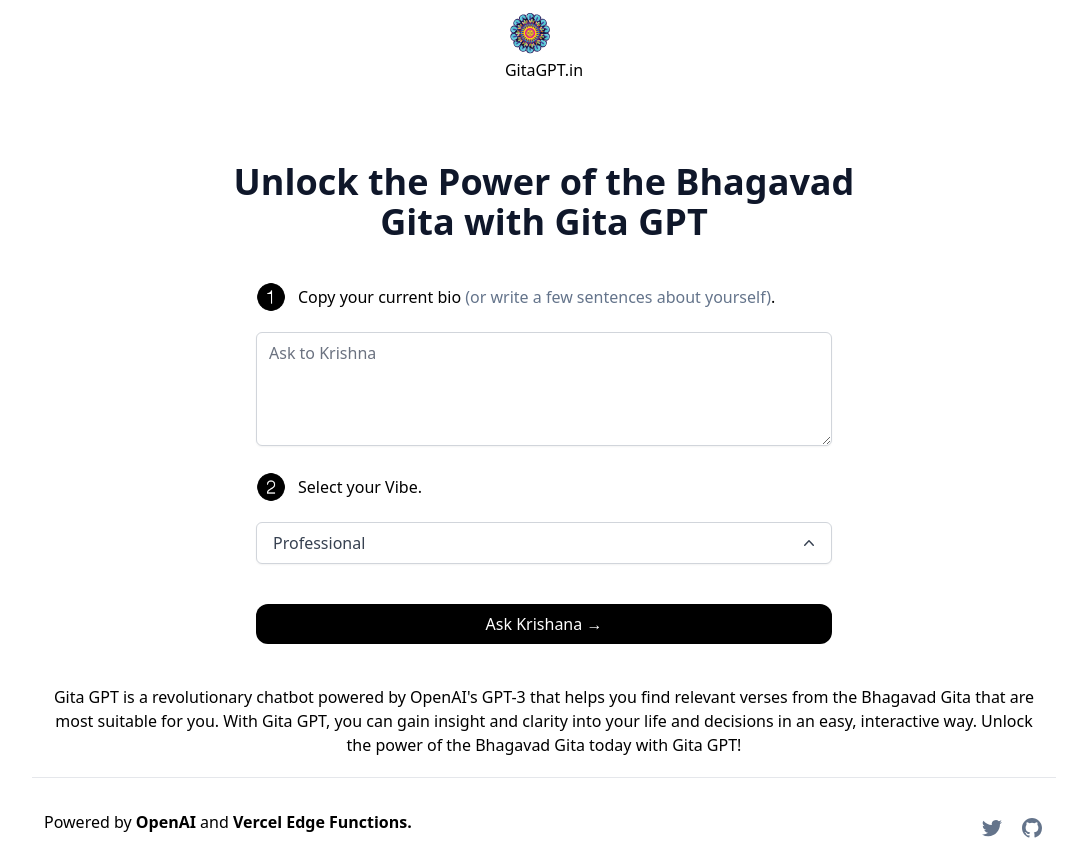
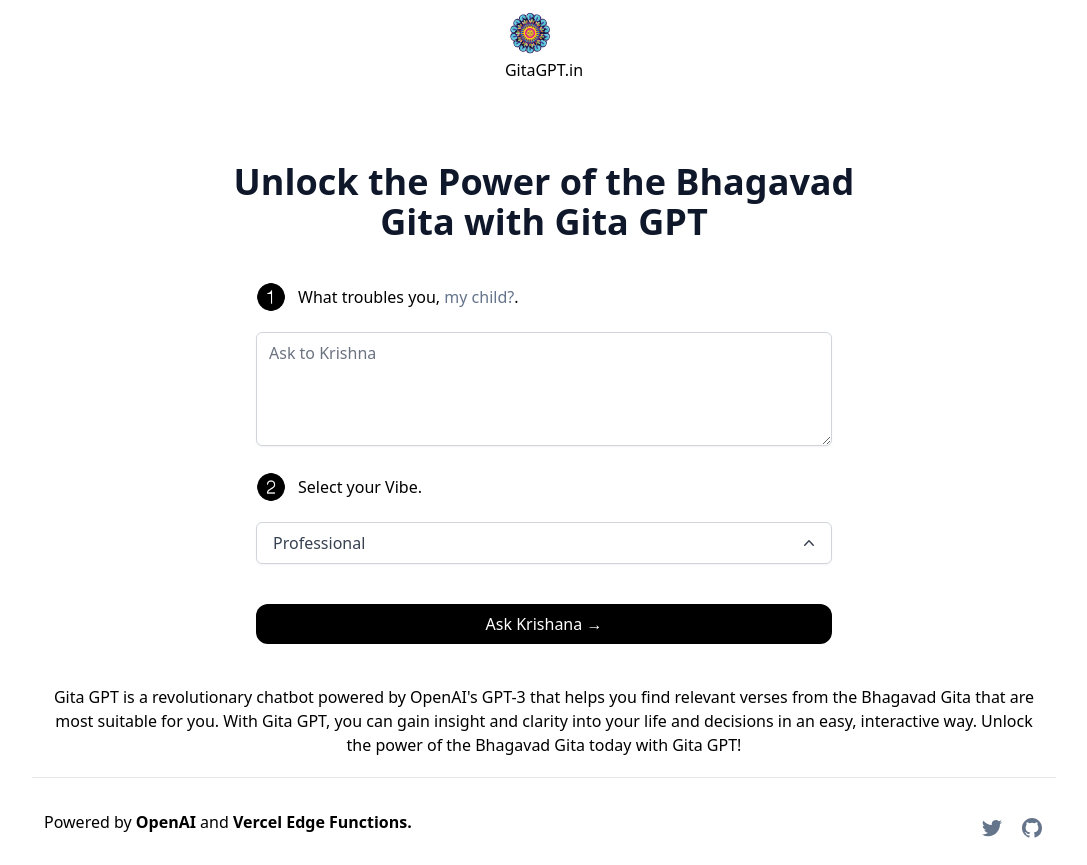
Before and after one commit to vxsahu/gitagpt, a Next.js app: page / in a window 1280 px wide. Shown: the whole page, without its empty margins (96-1183 px from the left). Built offline with nearby package versions, Linux system fonts and the light colour scheme.

Commit message:
Update index.tsx

```diff
--- a/pages/index.tsx
+++ b/pages/index.tsx
@@ -88,9 +88,9 @@
               className="mb-5 sm:mb-0"
             />
             <p className="text-left font-medium">
-              Copy your current bio{" "}
+              What troubles you,{" "}
               <span className="text-slate-500">
-                (or write a few sentences about yourself)
+                 my child?
               </span>
               .
             </p>
@@ -142,7 +142,7 @@
                 <>
                   <div>
                     <h2 className="sm:text-4xl text-3xl font-bold text-slate-900 mx-auto">
-                      Your generated Shloka
+                      Bhagavad Gita says:
                     </h2>
                   </div>
                   <div className="space-y-8 flex flex-col items-center justify-center max-w-xl mx-auto">
@@ -155,7 +155,7 @@
                             className="bg-white rounded-xl shadow-md p-4 hover:bg-gray-100 transition cursor-copy border"
                             onClick={() => {
                               navigator.clipboard.writeText(generatedBio);
-                              toast("Bio Shloka to Clipboard", {
+                              toast("Copy to Clipboard", {
                                 icon: "✂️",
                               });
                             }}
```
